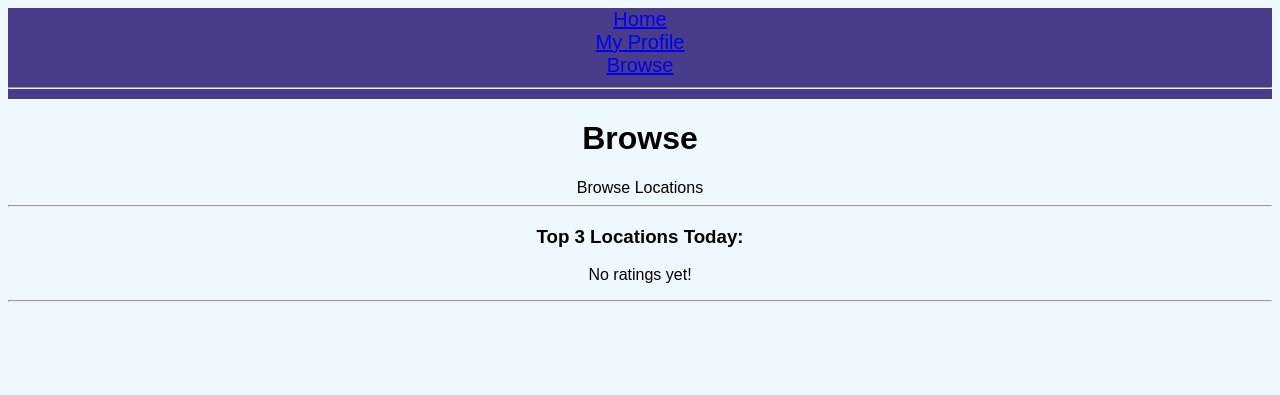
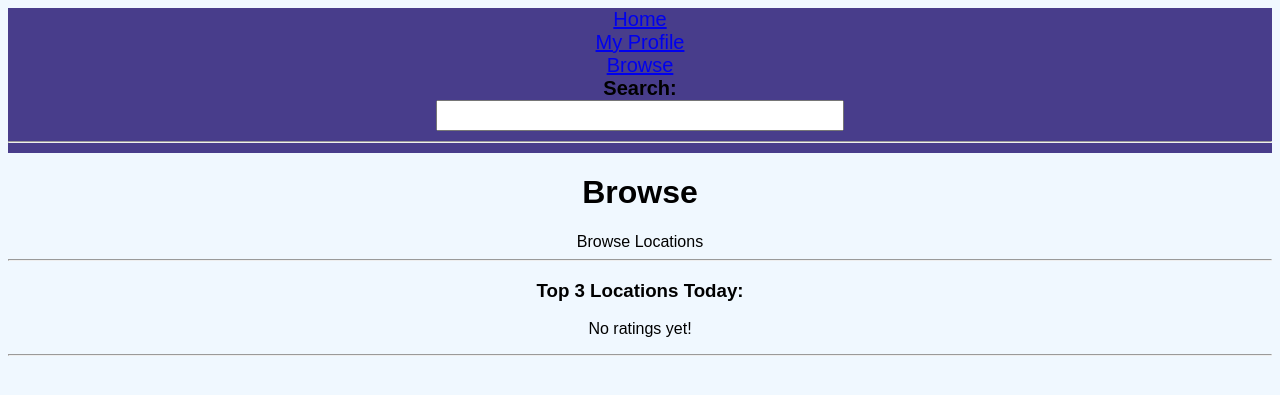
Before and after one commit to nhh275/hows_the_weather, a Django app: page /hows-the-weather/browse/ in a window 1280 px wide. Shown: the top 395 px of the page. Run offline with Django 3.2, Linux system fonts and the light colour scheme; data that the repository does not hold is empty.

Commit message:
Tidying up templates

```diff
--- a/templates/hows_the_weather/base.html
+++ b/templates/hows_the_weather/base.html
@@ -23,6 +23,14 @@
             {% if user.is_authenticated %}
             <a href="{% url 'hows_the_weather:logout' %}">Log Out</a><br>
             {% endif %}
+
+            <div id="search">
+                <label>Search:</label><br>
+                <form method="GET" action="{% url 'hows_the_weather:browse' %}" id="searchform">
+                    <input type="text" name="searchbox" value="{{ request.GET.searchbox }}"><br>
+                </form>
+            </div>
+
             <hr />
         {% endblock %}
     </ul>
```
Also changed, not shown: templates/hows_the_weather/home.html (+1 -6 lines).
